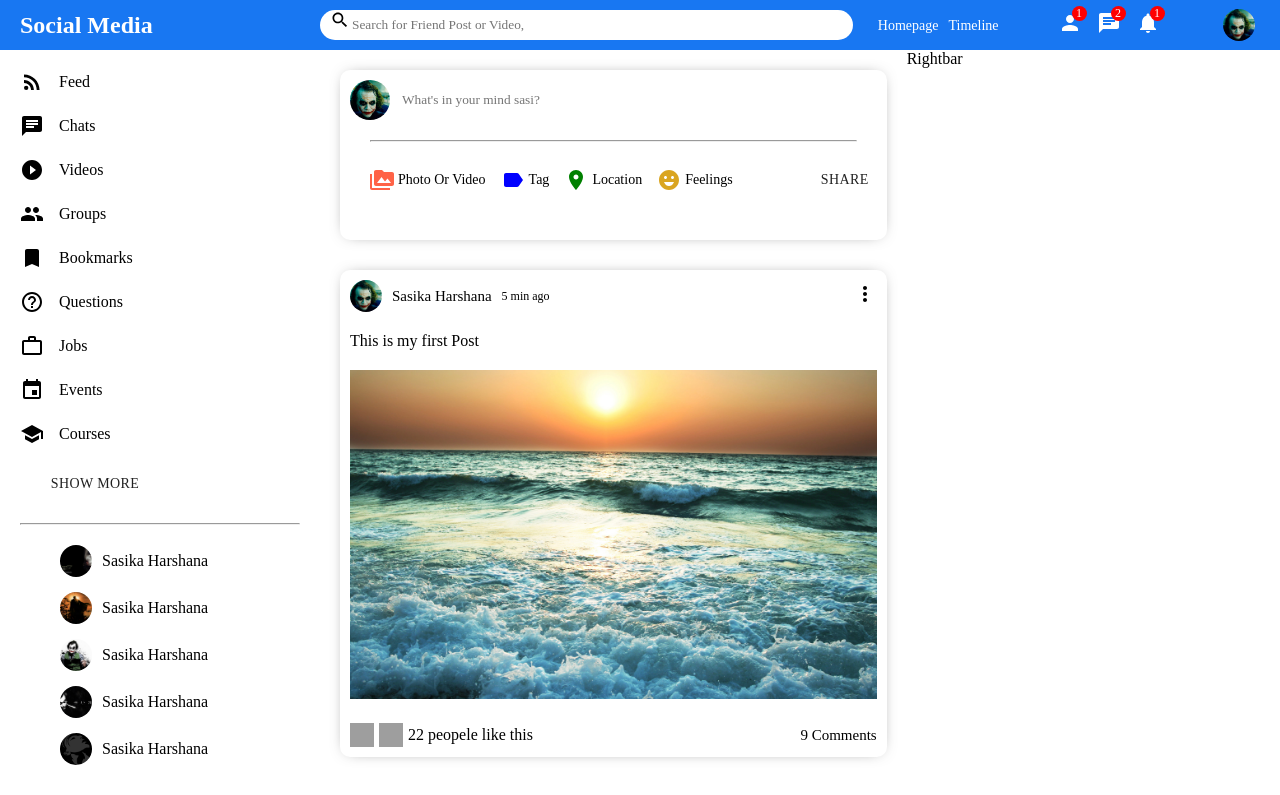
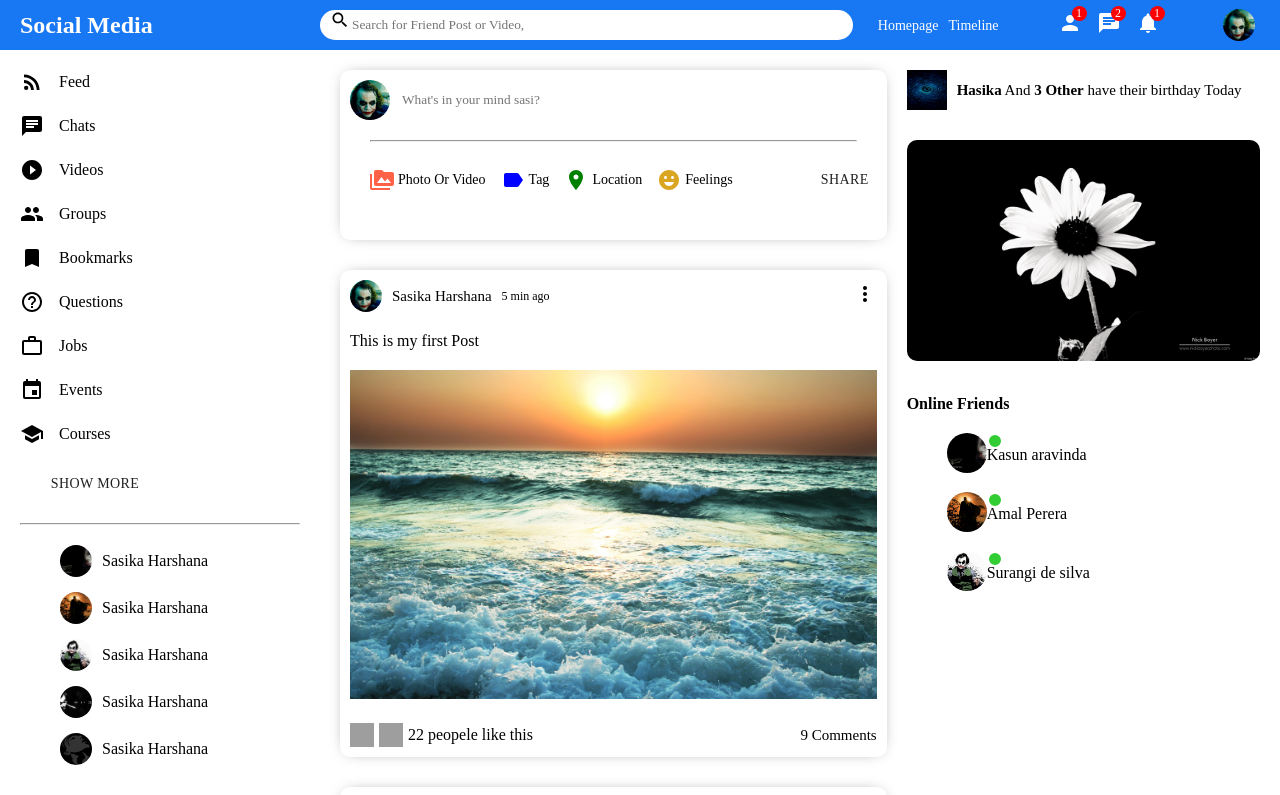
Before and after one commit to SasikaAththanayaka/socialmedia-App, a React (Create React App) app: page / in a window 1280 px wide. Shown: the top 795 px of the page. Built offline with nearby package versions, Linux system fonts and the light colour scheme; grey boxes are pictures that could not be loaded.

Commit message:
rightbar was added

```diff
--- a/src/components/feed/Feed.js
+++ b/src/components/feed/Feed.js
@@ -8,8 +8,13 @@ function Feed() {
             <div className="feedWrapper">
                 <Share/>
                 <Post/>
+                <Post/>
+                <Post/>
+                <Post/>
+                <Post/>
+
             </div>
-        </div>
+          </div>
     )
 }
 
--- a/src/components/rightbar/Rightbar.css
+++ b/src/components/rightbar/Rightbar.css
@@ -1,3 +1,62 @@
 .rightbar{
     flex: 3.5;
 }
+.rightbarWrapper{
+    padding: 20px 20px 0 0;
+}
+.birthdayContainer{
+    display: flex;
+    align-items: center;
+}
+.birthdayImg{
+    width: 40px;
+    height: 40px;
+    margin-right: 10px;
+}
+.birthdayText{
+    font-weight: 300;
+    font-size: 15px;
+}
+.rightbarAd{
+    width: 100%;
+    border-radius: 10px;
+    margin: 30px 0;
+}
+.rightbarTitle{
+    margin-bottom: 20px;
+}
+.rightbarFriendList{
+   padding: 0;
+   margin: 0;
+   list-style: none;
+}
+.rightbarFriend{
+    display: flex;
+    align-items: center;
+    margin-bottom: 15px;
+}
+.rightbarProfileImgConatiner{
+    margin-right: 10px;
+    position: relative;
+
+}
+
+.rightbarProfileImg{
+    width: 40px;
+    height: 40px;
+    border-radius: 50%;
+    object-fit: cover;
+}
+
+.rightbarOnline{
+    width: 12px;
+    height: 12px;
+    border-radius: 50%;
+    background-color: limegreen;
+    position: absolute;
+    border: 2px solid white;
+}
+.rightbarUserName{
+    font-weight: 500;
+
+}
--- a/src/components/rightbar/Rightbar.js
+++ b/src/components/rightbar/Rightbar.js
@@ -4,7 +4,40 @@ import "./Rightbar.css";
 function Rightbar() {
     return (
         <div className="rightbar">
-            Rightbar
+            <div className="rightbarWrapper">
+                <div className="birthdayContainer">
+                    <img className="birthdayImg" src="assets/1.jpg" alt=""/>
+                    <span className="birthdayText">
+                        {" "}
+                       <b>Hasika</b>  And <b>3 Other</b> have their birthday Today
+                    </span>
+                </div>
+                <img  className="rightbarAd"src="assets/3.jpg" alt=""/>
+                <h4 className="rightbarTitle">Online Friends</h4>
+                <ul className="rightbarFriendLiat">
+                    <li className="rightbarFriend">
+                        <div className="rightProfileImgContainer">
+                            <img className="rightbarProfileImg" src="assets/person/2.jpg" alt=""/>
+                            <span className="rightbarOnline"></span>
+                        </div>
+                        <span className="rightbarUserName">Kasun aravinda</span>
+                    </li>
+                    <li className="rightbarFriend">
+                        <div className="rightProfileImgContainer">
+                            <img className="rightbarProfileImg" src="assets/person/3.jpg" alt=""/>
+                            <span className="rightbarOnline"></span>
+                        </div>
+                        <span className="rightbarUserName">Amal Perera</span>
+                    </li>
+                    <li className="rightbarFriend">
+                        <div className="rightProfileImgContainer">
+                            <img className="rightbarProfileImg" src="assets/person/4.jpg" alt=""/>
+                            <span className="rightbarOnline"></span>
+                        </div>
+                        <span className="rightbarUserName">Surangi de silva</span>
+                    </li>
+                </ul>
+            </div>
         </div>
     )
 }
```
